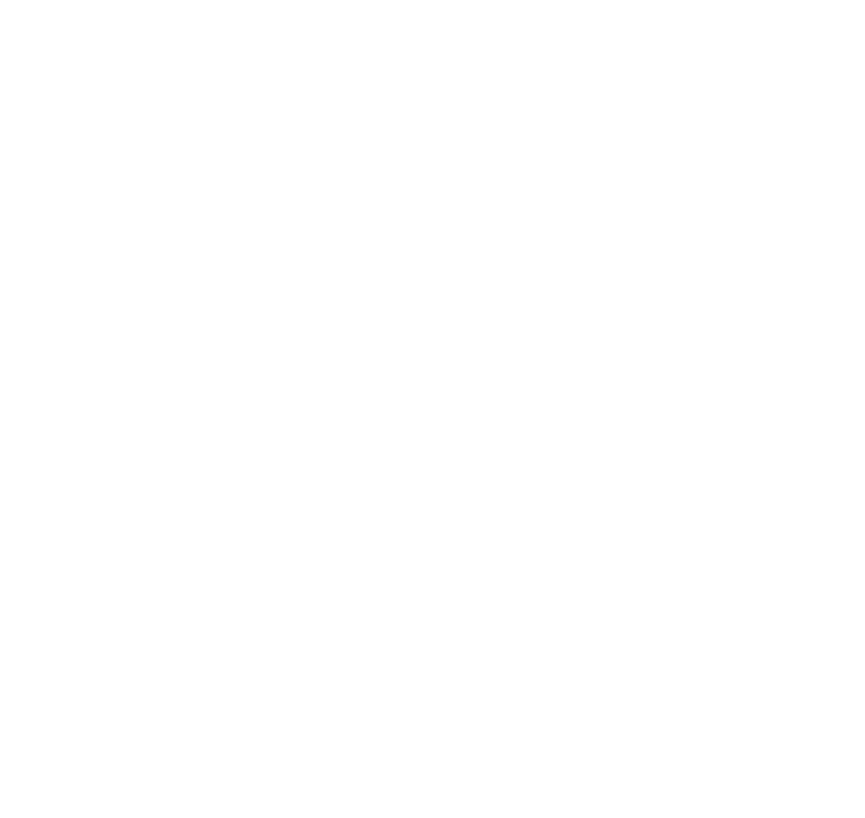
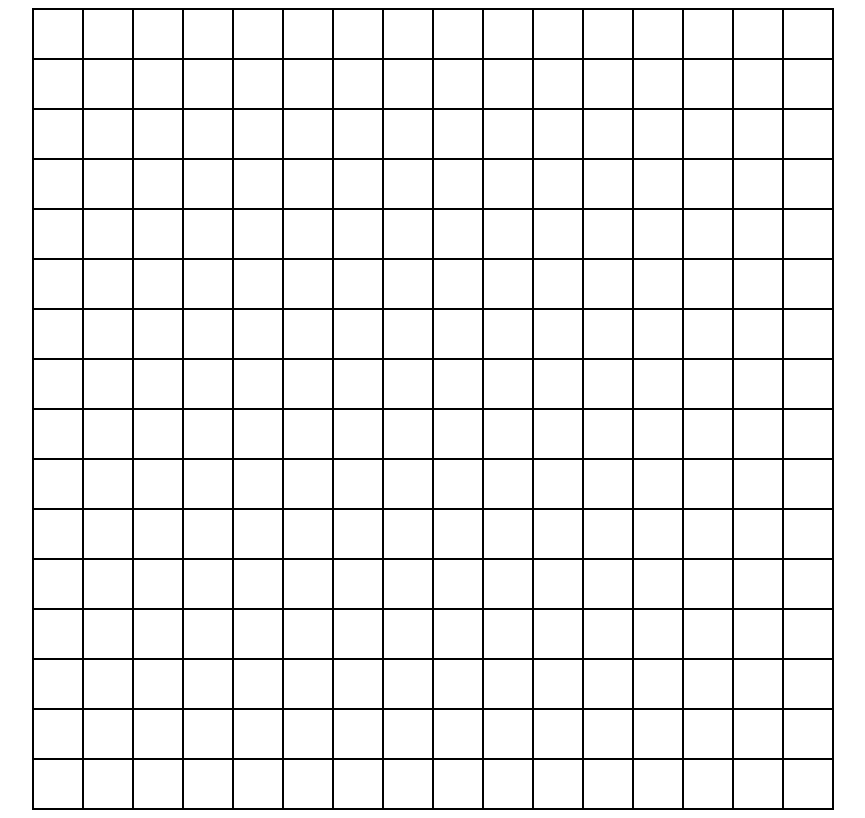
Before and after one commit to MrMarshal11/Etch-a-Sketch, a plain HTML site: page index.html in a window 1280 px wide. Shown: the whole page, without its empty margins (207-1072 px from the left). Drawn offline with Linux system fonts and the light colour scheme.

Commit message:
Created 16*16 grid

```diff
--- a/index.html
+++ b/index.html
@@ -5,7 +5,7 @@
     <meta name="viewport" content="width=device-width, initial-scale=1.0">
     <title>Etch a Sketch</title>
     <script src="script.js" defer></script>
-    <link rel="stylesheet" href="styles.css" defer>
+    <link rel="stylesheet" href="styles.css">
 </head>
 <body>
     <div id = "container">
--- a/script.js
+++ b/script.js
@@ -3,5 +3,6 @@ const container = document.querySelector("#container");
 // creating 16*16 grid
 for (i = 1; i <= (16 * 16); i++) {
     const grid = document.createElement('div');
-    container.appendChild(grid)
+    grid.classList.add('grid');
+    container.appendChild(grid);
 }
--- a/styles.css
+++ b/styles.css
@@ -0,0 +1,19 @@
+body {
+    display: flex;
+    justify-content: center;
+}
+
+#container {
+    display: flex;
+    flex-flow: row wrap;
+    width: 800px;
+    height: 800px;
+    border: 1px solid black; /* Optional: for visibility */
+}
+
+.grid {
+    flex-basis: 50px; /* Each grid cell takes up 25px */
+    height: 50px;
+    box-sizing: border-box; /* Ensures padding and borders are included in the size */
+    border: 1px solid black; /* Optional: for visibility */
+}
```
